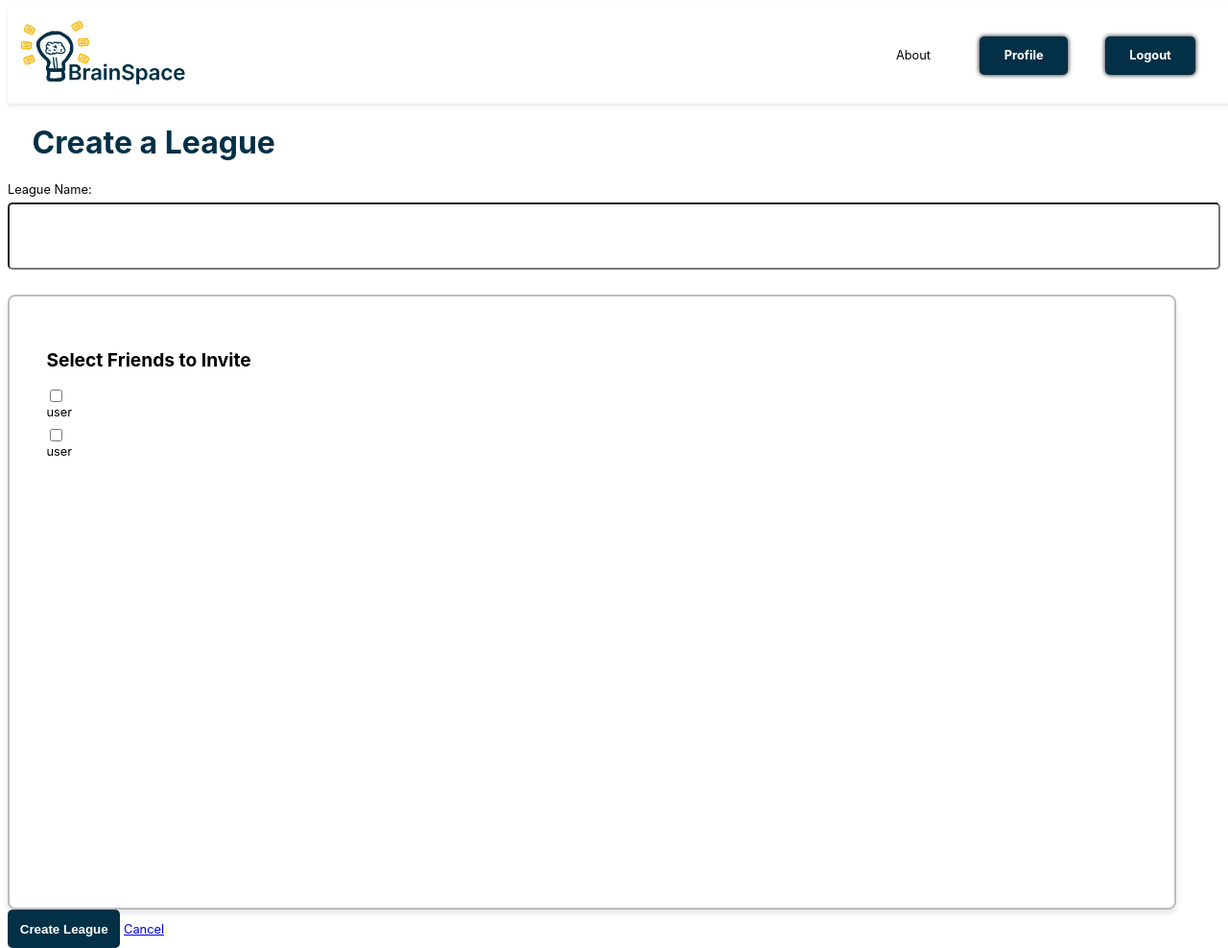
After one commit to EmmaChantrey/flashcards, a Django app: page /create_league/ in a window 1280 px wide. The commit adds this page. Shown: the whole page at 96% size. Run offline with Django 4.2, Linux system fonts and the light colour scheme; a user stored in the database is signed in; data comes from the database, SQL or seed files in the repository; both versions use the stored data as it was after the commit.

Commit message:
create league page made, updates to friend search made

```diff
--- a/cards/models.py
+++ b/cards/models.py
@@ -30,6 +30,14 @@ class Profile(models.Model):
             models.Q(friendship_requests_sent__receiver=self, friendship_requests_sent__status='accepted') |
             models.Q(friendship_requests_received__sender=self, friendship_requests_received__status='accepted')
         )
+
+    def get_requests(self):
+        return Profile.objects.filter(friendship_requests_sent__receiver=self, friendship_requests_sent__status='pending')
+
+    def get_sent_requests(self):
+        return Profile.objects.filter(id__in=Friendship.objects.filter(sender=self, status='pending').values_list('receiver_id', flat=True))
+
+
 
 
 class Friendship(models.Model):
--- /dev/null
+++ b/cards/templates/cards/create_league.html
@@ -0,0 +1,35 @@
+{% extends 'cards/header.html' %}
+
+{% block title %}Create League{% endblock %}
+
+{% block content %}
+{% load static %}
+<form method="post" id="league-form">
+    {% csrf_token %}
+
+    <div class="league-header">
+        <h1>Create a League</h1>
+        <div class="form-group">
+            <label for="league_name">League Name:</label>
+            <input type="text" id="league_name" name="league_name" required>
+        </div>
+    </div>
+
+    <div class="league-friends-container scrollbox">
+        <h2>Select Friends to Invite</h2>
+        {% for friend in friends %}
+        <div class="friend-item">
+            <input type="checkbox" name="friends" value="{{ friend.id }}">
+            <label>{{ friend.user.username }}</label>
+        </div>
+        {% empty %}
+        <p>You have no friends to invite.</p>
+        {% endfor %}
+    </div>
+
+    <div class="league-buttons">
+        <button type="submit" class="create-btn">Create League</button>
+        <a href="{% url 'dashboard' %}" class="cancel-btn">Cancel</a>
+    </div>
+</form>
+{% endblock %}
--- a/cards/templates/cards/partials/search_results.html
+++ b/cards/templates/cards/partials/search_results.html
@@ -5,6 +5,10 @@
             {% csrf_token %}
             {% if user in friends %}
                 <p>Already friends</p>
+            {% elif user in requests %}
+                <p>Check requests</p>
+            {% elif user in requested %}
+                <p>Request sent</p>
             {% else %}
                 <button type="submit" hx-post="{% url 'send_friend_request' user.id %}" hx-target="this" hx-swap="outerHTML">
                     Add Friend
--- a/cards/templates/cards/profile.html
+++ b/cards/templates/cards/profile.html
@@ -99,7 +99,7 @@
                 <div class="flashcard-nav-header">
                     <h2>Leagues</h2>
                 </div>
-                List leagues here
+                <a href ="{% url 'create_league' %}" class="signupbtn">Create a League</a>
             </div>
         </div>
 </div>
--- a/cards/urls.py
+++ b/cards/urls.py
@@ -25,6 +25,8 @@ urlpatterns = [
     path('logout/', user_logout, name='logout'),
 
     path('create/', views.create, name='create'),
+
+    path('create_league/', views.create_league, name='create_league'),
 
     path('about/', views.about, name='about'),
 
--- a/cards/views.py
+++ b/cards/views.py
@@ -17,7 +17,7 @@ from .forms import SignUpForm, FlashcardSetTitle, FlashcardTermDefs
 from django.forms import modelform_factory, modelformset_factory
 from django.contrib import messages
 from django import forms
-from .models import FlashcardSet, Flashcard, Badge, UserBadge, Profile, Friendship
+from .models import FlashcardSet, Flashcard, Badge, UserBadge, Profile, Friendship, League, LeagueUser
 from django.db.models import Case, When, Q
 from spaced_repetition import get_lineup, get_overdue_flashcards, ease_factor_calculation
 from django.contrib.auth.password_validation import validate_password
@@ -67,6 +67,7 @@ def profile(request):
         'friends_with_badges': friends_with_badges,
     })
 
+
 def select_badges(request):
     user_badges = UserBadge.objects.filter(user=request.user.profile)
     return render(request, "cards/partials/select_badges.html", {"all_badges": user_badges})
@@ -100,10 +101,15 @@ def update_displayed_badges(request):
 
 def search_users(request):
     query = request.GET.get("search", "").strip()
+    profile = request.user.profile
 
     if query:
-        users = Profile.objects.filter(Q(user__username__icontains=query))
-        friends = request.user.profile.get_friends()
+        users = Profile.objects.filter(Q(user__username__icontains=query)).exclude(user=request.user)
+        friends = profile.get_friends()
+        requests = profile.get_requests()
+        print(requests)
+        requested = profile.get_sent_requests()
+        print(requested)
     else:
         users = Profile.objects.none()
 
@@ -111,6 +117,8 @@ def search_users(request):
     return render(request, "cards/partials/search_results.html", {
         "users": users,
         "friends": friends,
+        "requests": requests,
+        "requested": requested,
         })
 
 
@@ -310,6 +318,25 @@ def create(request):
         }
     )
 
+def create_league(request):
+    profile = request.user.profile
+    friends = profile.get_friends()
+
+    if request.method == "POST":
+        league_name = request.POST.get("league_name")
+        selected_friends = request.POST.getlist("friends")
+
+        league = League.objects.create(name=league_name, owner=profile)
+        LeagueUser.objects.create(league=league, user=profile)
+
+        for friend_id in selected_friends:
+            friend_profile = Profile.objects.get(id=friend_id)
+            LeagueUser.objects.create(league=league, user=friend_profile)
+
+        return redirect("dashboard")
+
+    return render(request, "cards/create_league.html", {"friends": friends})
+
 
 def study_set(request, set_id):
     flashcard_set = get_object_or_404(FlashcardSet, id=set_id, user=request.user.profile)
@@ -391,13 +418,12 @@ def true_false_check(request, set_id):
 
     flashcard = get_object_or_404(Flashcard, id=request.session.get('current_flashcard_id'))
 
-    # Get the user's answer and time taken
+    # get the user's answer and time taken
     user_answer = request.GET.get('answer', 'false') == 'true'
     elapsed_time = int(request.GET.get('time', 0))
 
     is_correct = request.session.get('is_correct', False)
 
-    # Store feedback message
     if user_answer == is_correct:
         if is_correct:
             feedback_message = "✅ Correct! These cards were a match."
```
Also changed, not shown: db.sqlite3.
